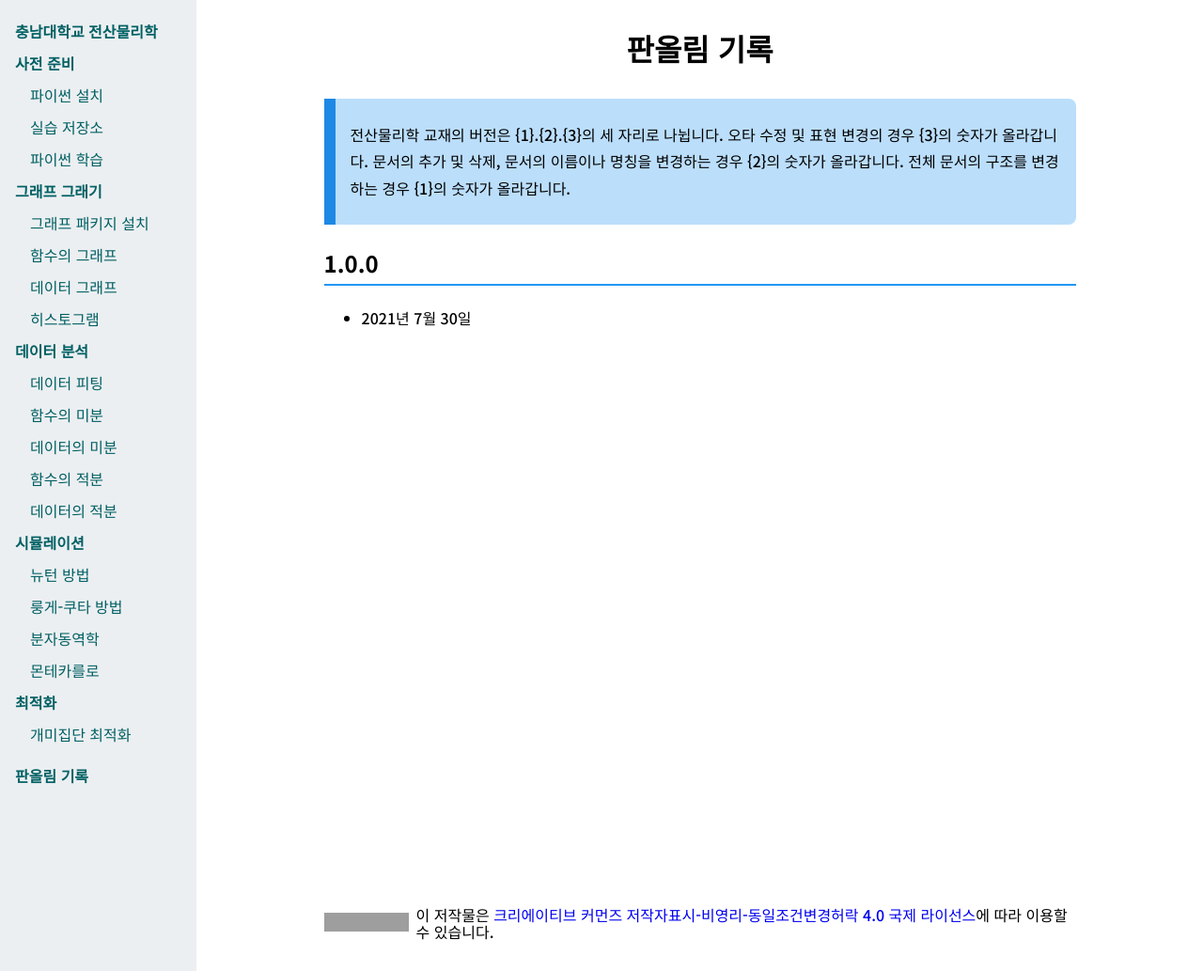
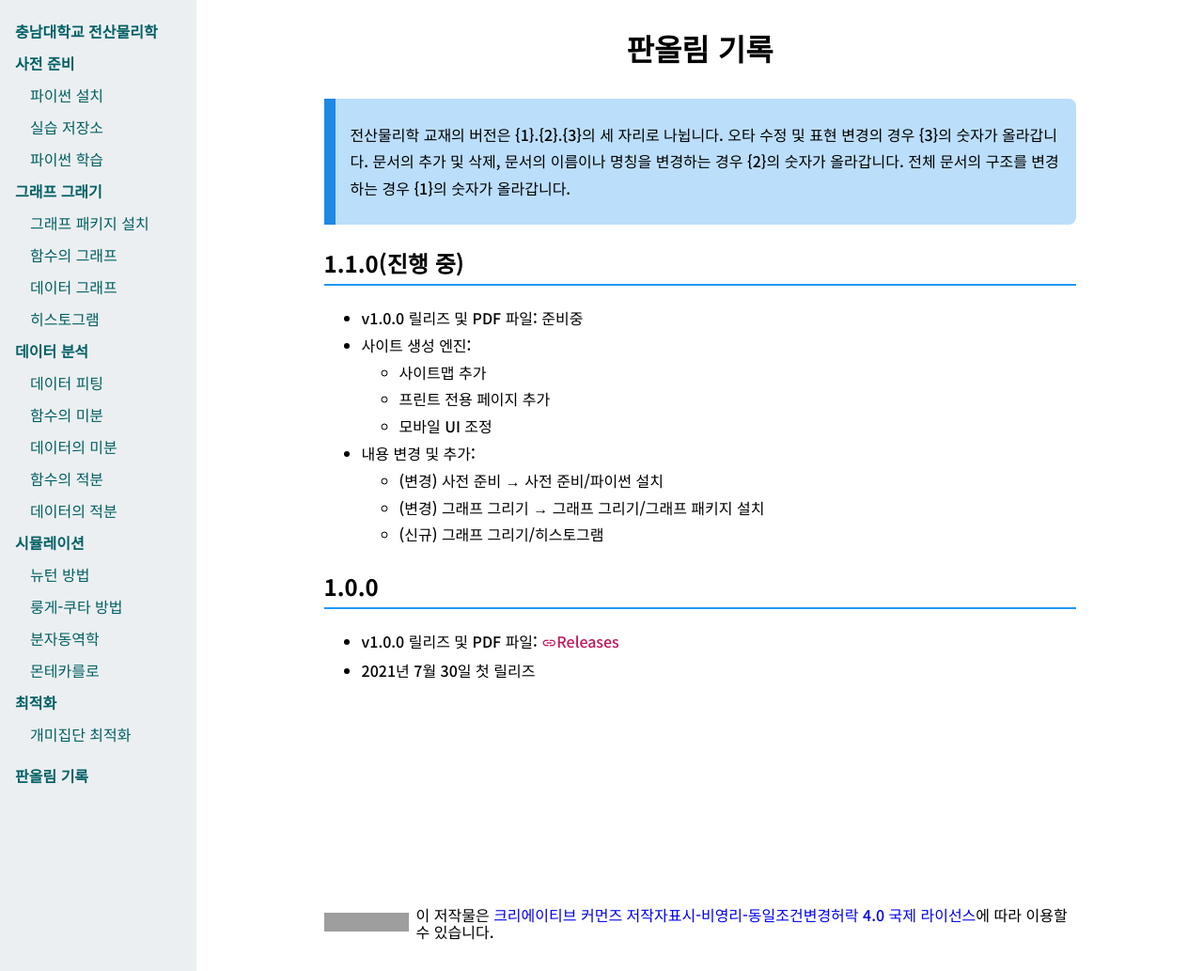
Before and after one commit to CNU-Computer-Physics/CNU-Computer-Physics.github.io, a Jekyll site: the page built from CHANGES.md, in a window 1280 px wide. Shown: the whole page at 94% size. Built offline with Jekyll 4.4.1, drawn with Linux system fonts in a browser that asks for light colours; nearby versions of some CDN libraries; some web fonts are replaced; grey boxes are pictures that could not be loaded.

Commit message:
새로운 버전 안내

```diff
--- a/CHANGES.md
+++ b/CHANGES.md
@@ -6,6 +6,19 @@ title: 판올림 기록
 
 > 전산물리학 교재의 버전은 {1}.{2}.{3}의 세 자리로 나뉩니다. 오타 수정 및 표현 변경의 경우 {3}의 숫자가 올라갑니다. 문서의 추가 및 삭제, 문서의 이름이나 명칭을 변경하는 경우 {2}의 숫자가 올라갑니다. 전체 문서의 구조를 변경하는 경우 {1}의 숫자가 올라갑니다.
 
+## 1.1.0(진행 중)
+
+- v1.0.0 릴리즈 및 PDF 파일: 준비중
+- 사이트 생성 엔진:
+  - 사이트맵 추가
+  - 프린트 전용 페이지 추가
+  - 모바일 UI 조정
+- 내용 변경 및 추가:
+  - (변경) 사전 준비 → 사전 준비/파이썬 설치
+  - (변경) 그래프 그리기 → 그래프 그리기/그래프 패키지 설치
+  - (신규) 그래프 그리기/히스토그램
+
 ## 1.0.0
 
-- 2021년 7월 30일
+- v1.0.0 릴리즈 및 PDF 파일: [Releases](https://github.com/CNU-Computer-Physics/CNU-Computer-Physics.github.io/releases/tag/1.0.0)
+- 2021년 7월 30일 첫 릴리즈
```
Also changed, not shown: docs/index.md (+3 -1 lines).
